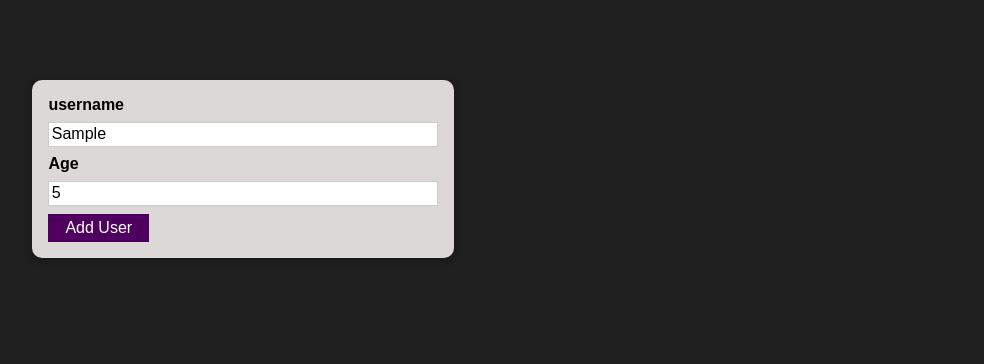
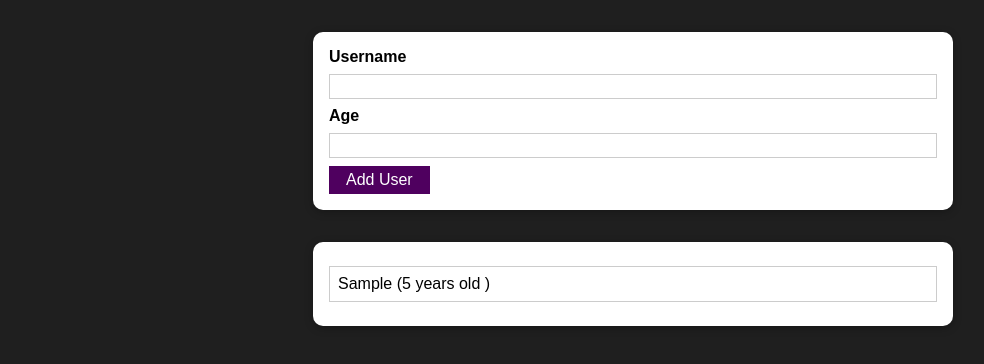
Before and after one commit to alisalali/react-state-managment, a React (Create React App) app: page / in a window 1280 px wide. Both pictures are taken after typing "Sample", "5" into the empty fields and a click on the button "Add User". Shown: the top 364 px of the page, without its empty margins (7-991 px from the left). Built offline with nearby package versions, Linux system fonts and the light colour scheme.

Commit message:
managing state lift up

```diff
--- a/src/App.js
+++ b/src/App.js
@@ -1,15 +1,24 @@
-import React from "react";
+import React, { useState } from "react";
 import AddUser from "./components/Users/AddUser";
+import UsersList from "./components/UserList/UsersList";
 
 function App() {
-  const userInput = [{}];
+  const [userList, setUserList] = useState([]);
 
-  const onAddUser = (data) => {
-    console.log("here " + data);
+  const onAddUserHandler = (uName, uAge) => {
+    setUserList((pervUserList) => {
+      return [
+        ...pervUserList,
+        { username: uName, age: uAge, id: Math.random().toString() },
+      ];
+    });
+    console.log(userList);
   };
   return (
     <div className="app">
-      <AddUser onAddUserHandler={onAddUser} />
+      <AddUser onAddUser={onAddUserHandler} />
+      {!userList && <p>No users added</p>}
+      {userList && <UsersList users={userList}></UsersList>}
     </div>
   );
 }
--- a/src/components/UI/Card.module.css
+++ b/src/components/UI/Card.module.css
@@ -1,5 +1,5 @@
 .card {
-  background: #dcd8d8;
+  background: white;
   box-shadow: 0 2px 8px rgba(0, 0, 0, 0.26);
   border-radius: 10px;
 }
--- /dev/null
+++ b/src/components/UserList/UsersList.js
@@ -0,0 +1,19 @@
+import React from "react";
+import Card from "../UI/Card";
+import classes from "./UsersList.module.css";
+
+const UsersList = (props) => {
+  return (
+    <Card className={classes.users}>
+      <ul>
+        {props.users.map((user) => (
+          <li key={user.id}>
+            {user.username} ({user.age} years old )
+          </li>
+        ))}
+      </ul>
+    </Card>
+  );
+};
+
+export default UsersList;
--- /dev/null
+++ b/src/components/UserList/UsersList.module.css
@@ -0,0 +1,16 @@
+.users {
+  margin: 2rem auto;
+  width: 90%;
+  max-width: 40rem;
+}
+
+.users ul {
+  list-style: none;
+  padding: 1rem;
+}
+
+.users li {
+  border: 1px solid #ccc;
+  margin: 0.5rem 0;
+  padding: 0.5rem;
+}
--- a/src/components/Users/AddUser.js
+++ b/src/components/Users/AddUser.js
@@ -9,8 +9,15 @@ function AddUser(props) {
 
   const addUserHandler = (event) => {
     event.preventDefault();
-    props.onAddUserHandler(enteredUsername);
-    console.log(enteredUsername, enteredAge);
+    if (enteredUsername.trim().length === 0 || enteredAge.trim().length === 0) {
+      return;
+    }
+    if (+enteredAge < 1) {
+      return;
+    }
+    props.onAddUser(enteredUsername, enteredAge);
+    setEnteredUsername("");
+    setEnteredAge("");
   };
   const usernameHandler = (event) => {
     setEnteredUsername(event.target.value);
@@ -21,11 +28,12 @@ function AddUser(props) {
   return (
     <Card className={classes.input}>
       <form onSubmit={addUserHandler}>
-        <label htmlFor="username">username</label>
+        <label htmlFor="username">Username</label>
         <input
           type="text"
           name=""
           id="username"
+          value={enteredUsername}
           onChange={usernameHandler}
         ></input>
         <label htmlFor="age">Age</label>
@@ -33,6 +41,7 @@ function AddUser(props) {
           type="number"
           name=""
           id="age"
+          value={enteredAge}
           onChange={ageChangedHandler}
         ></input>
         <Button type="submit">Add User</Button>
--- a/src/index.css
+++ b/src/index.css
@@ -4,16 +4,9 @@
 
 html {
   font-family: sans-serif;
-  background-color: #1f1f1f;
+  background: #1f1f1f;
 }
 
 body {
   margin: 0;
-  width: 500px;
 }
-
-.app {
-  padding: 1rem;
-  margin: 2rem auto;
-  border-radius: 4px;
-}
```
Also changed, not shown: 1 other file (tests, documents, lock files or other folders).
